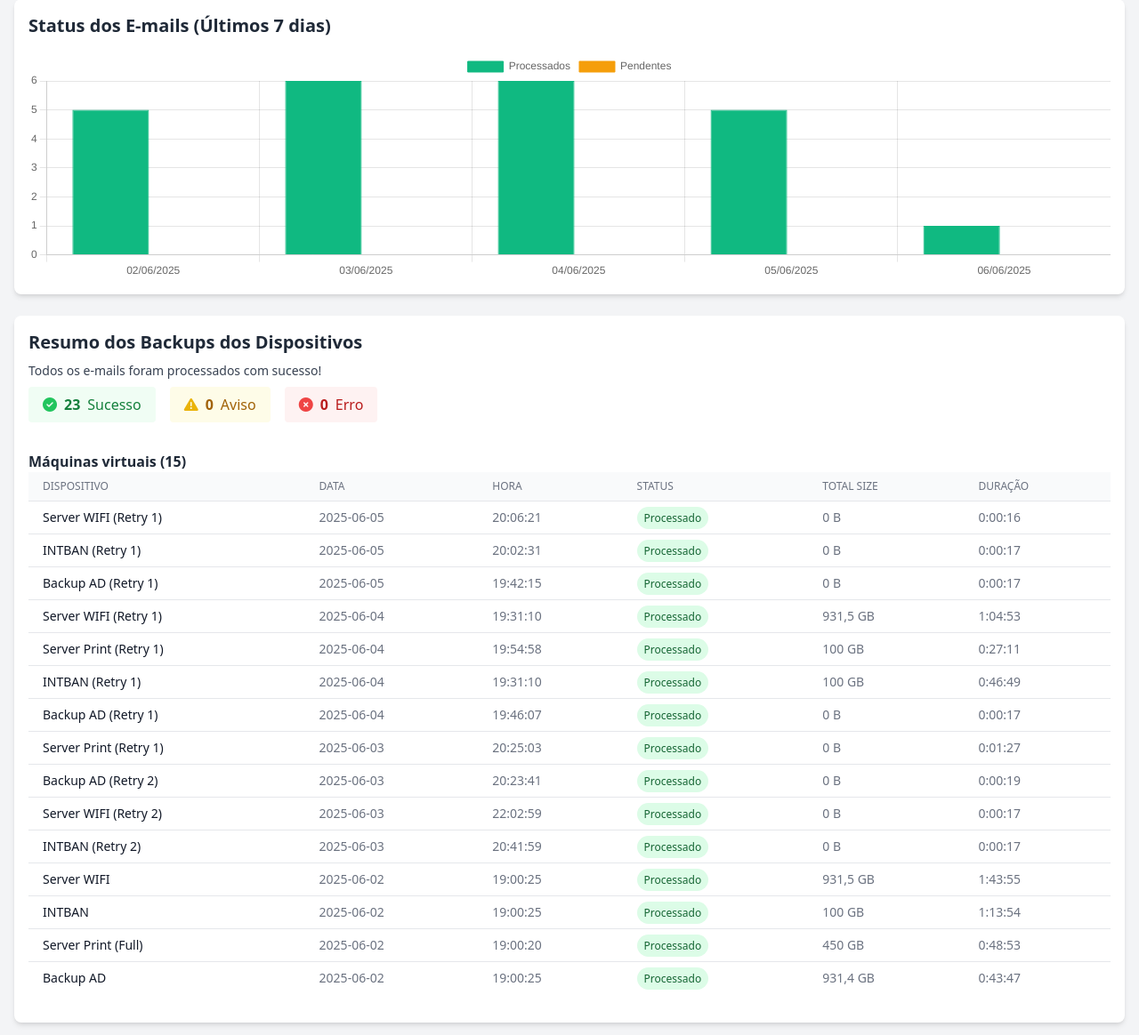
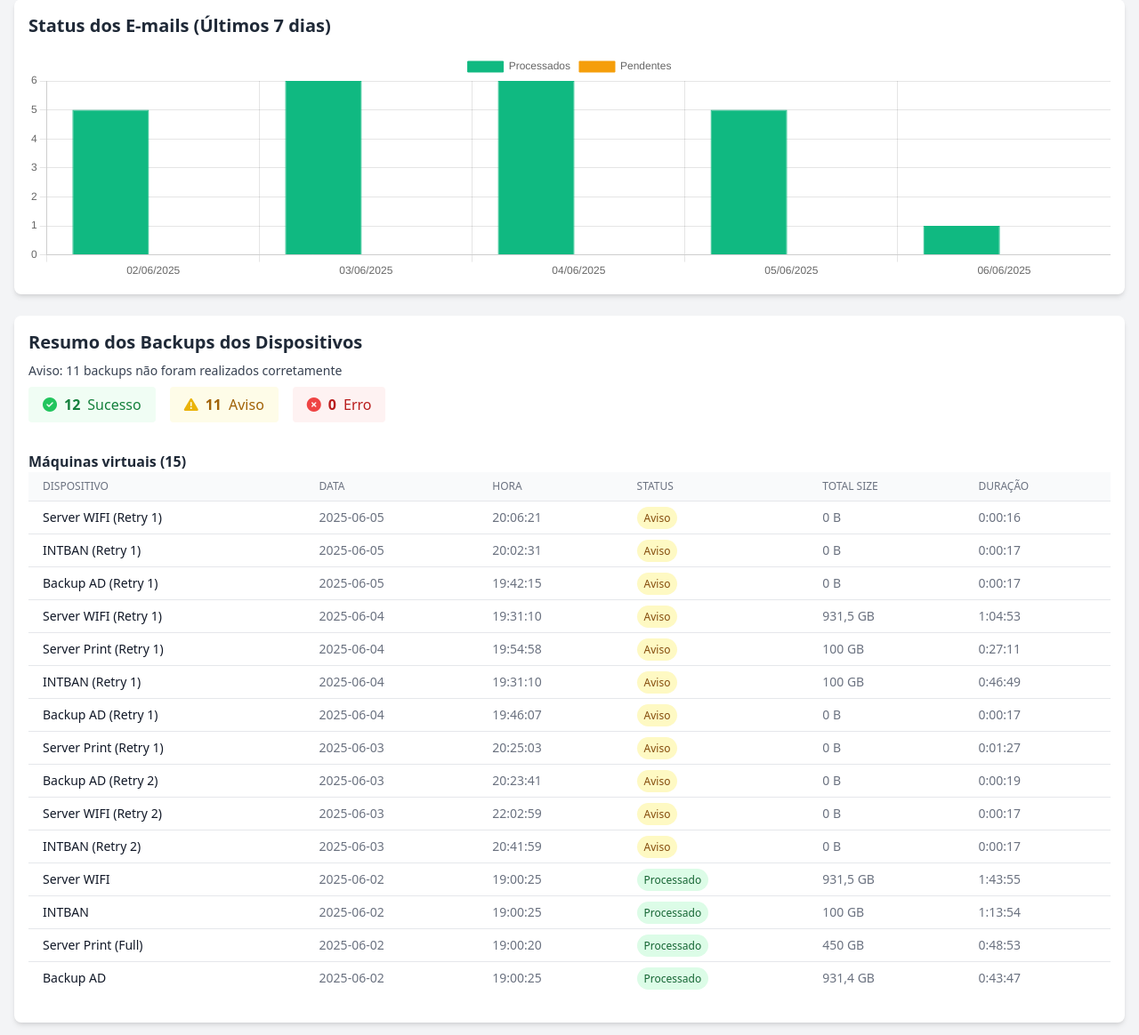
Before and after one commit to MarceloCastelo/VeeamBackup, a Flask app: page / in a window 1280 px wide. Shown: the part 359-1523 px from the top of the page at 89% size. Run offline with Flask 3, Linux system fonts and the light colour scheme; data comes from the database, SQL or seed files in the repository; both versions use the stored data as it was after the commit; data that the repository does not hold is empty; some libraries are stand-ins or nearby versions.

Commit message:
update no frontend

```diff
--- a/templates/index.html
+++ b/templates/index.html
@@ -298,7 +298,13 @@
             // Contadores por status baseados na tabela emails (não nos jobs)
             let success = 0, warning = 0, error = 0;
             filteredEmails.forEach(email => {
-                if (email.is_processed === 1 || email.is_processed === true) {
+                // Verifica se algum backup_job desse email tem "Retry" no nome
+                const hasRetry = (email.backup_jobs || []).some(job =>
+                    ((job.job_name || job.host || '').toLowerCase().includes('retry'))
+                );
+                if (hasRetry) {
+                    warning++;
+                } else if (email.is_processed === 1 || email.is_processed === true) {
                     success++;
                 } else if (email.is_processed === 0 || email.is_processed === false) {
                     warning++;
@@ -316,11 +322,11 @@
             if (success + warning + error === 0) {
                 infoText = 'Nenhum dado de backup encontrado para os dispositivos no período selecionado.';
             } else if (error > 0) {
-                infoText = `Atenção: ${error} e-mail(s) com status desconhecido.`;
+                infoText = `Atenção: ${error} backup(s) com status desconhecido.`;
             } else if (warning > 0) {
-                infoText = `Aviso: ${warning} e-mail(s) pendente(s) de processamento.`;
+                infoText = `Aviso: ${warning} backups não foram realizados corretamente`;
             } else {
-                infoText = 'Todos os e-mails foram processados com sucesso!';
+                infoText = 'Todos os backups foram processados com sucesso!';
             }
             backupSummaryInfo.textContent = infoText;
 
@@ -395,6 +401,11 @@
                             let statusEmail = email && typeof email.is_processed !== 'undefined'
                                 ? (email.is_processed ? 'Processado' : 'Pendente')
                                 : '-';
+                            // Se o nome do job ou host contém "Retry", força status para "Aviso"
+                            const nameForRetry = (item.job_name || item.host || '').toLowerCase();
+                            if (nameForRetry.includes('retry')) {
+                                statusEmail = 'Aviso';
+                            }
                             // Hora (mantém lógica anterior)
                             let hora = '-';
                             if (item.data) {
@@ -417,6 +428,7 @@
                                     <span class="px-2 py-1 text-xs rounded-full ${
                                         statusEmail === 'Processado' ? 'bg-green-100 text-green-800' :
                                         statusEmail === 'Pendente' ? 'bg-yellow-100 text-yellow-800' :
+                                        statusEmail === 'Aviso' ? 'bg-yellow-100 text-yellow-800' :
                                         'bg-gray-100 text-gray-800'
                                     }">
                                         ${statusEmail}
```
Also changed, not shown: email_processor_db.py (+13 -3 lines), veeam_emails.db.
